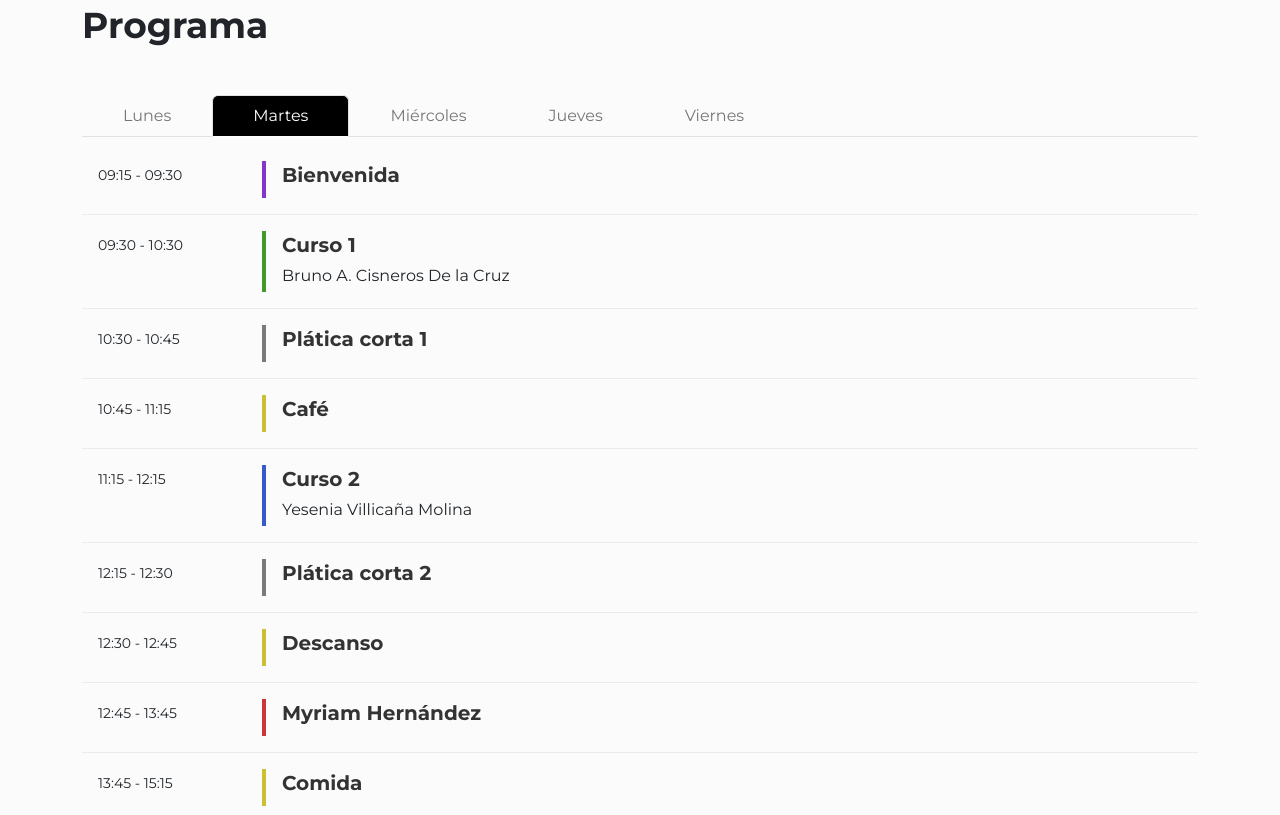
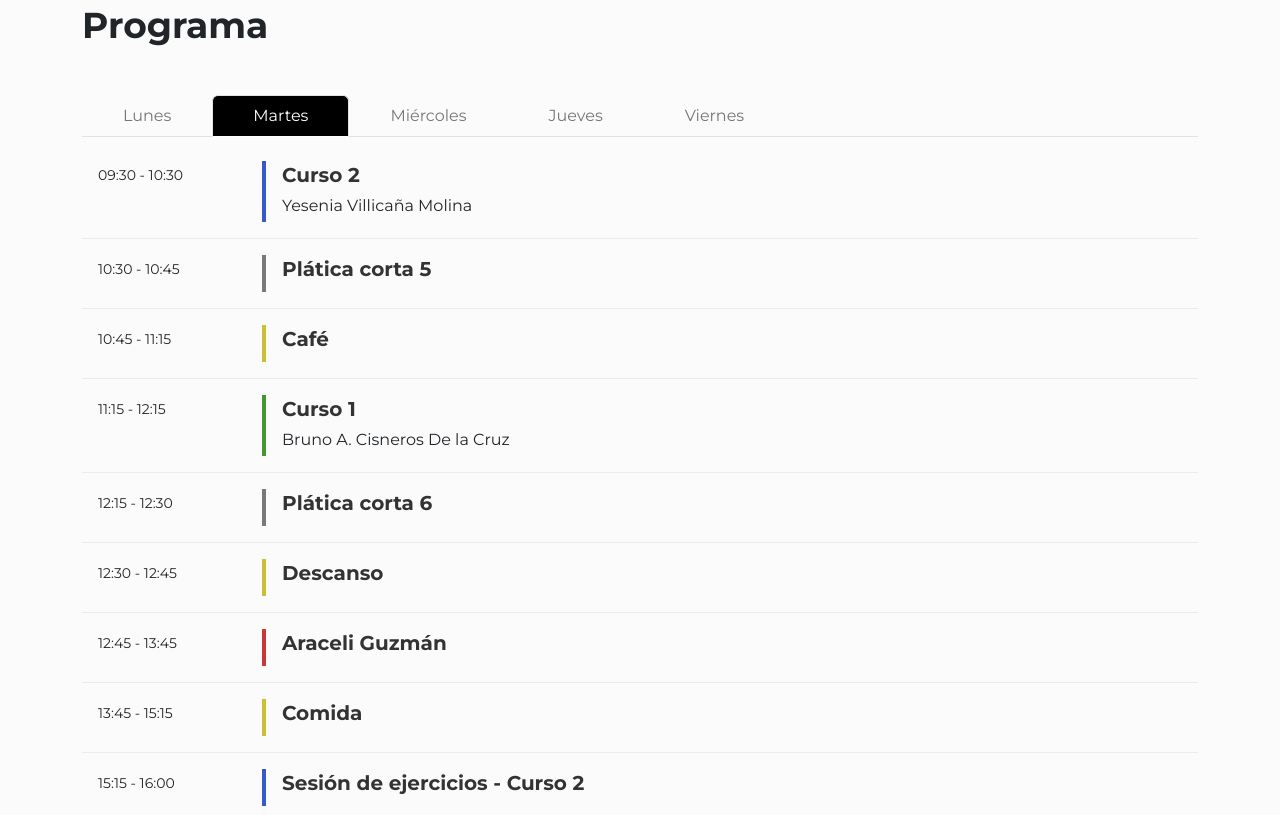
Before and after one commit to miguel-mx/etgg-24, a plain HTML site: page index.html in a window 1280 px wide. Shown: the part 4105-4920 px from the top of the page. Drawn offline with nearby package versions, Linux system fonts and the light colour scheme.

Commit message:
Active panel content

```diff
--- a/index.html
+++ b/index.html
@@ -777,23 +777,21 @@
 <script>
     document.addEventListener('DOMContentLoaded', function() {
         const days = ['tab-0', 'tab-1', 'tab-2', 'tab-3', 'tab-4'];
-        const today = new Date().getDay(); // 0 (Sunday) to 6 (Saturday)
+        const today = new Date().getDay();
 
-        // Adjust today to match Monday to Friday tabs
-        const dayIndex = (today + 6) % 7; // Shifts Sunday (0) to Saturday (6) to Monday (0) to Friday (4)
+        const dayIndex = (today + 6) % 7;
 
         if (dayIndex >= 0 && dayIndex < days.length - 2) {
             const activeTab = document.getElementById(days[dayIndex]);
+            const activePanelId = activeTab.getAttribute('href').substring(1);
 
-            // Remove 'active' class from all tabs
             document.querySelectorAll('.nav-link').forEach(tab => tab.classList.remove('active'));
+            document.querySelectorAll('.tab-pane').forEach(panel => panel.classList.remove('show', 'active'));
 
-            // Add 'active' class to the current tab
             activeTab.classList.add('active');
 
-            // Activate the corresponding tab panel
-            const tabEvent = new bootstrap.Tab(activeTab);
-            tabEvent.show();
+            const activePanel = document.getElementById(activePanelId);
+            activePanel.classList.add('show', 'active');
         }
     });
 </script>
```
